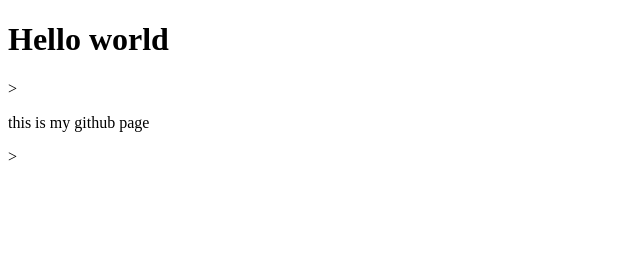
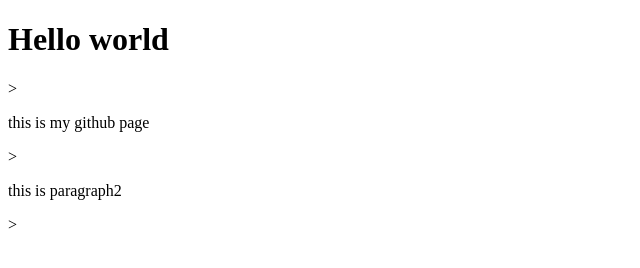
Before and after one commit to yuany00/yuany00.github.io, a plain HTML site: page index.html in a window 1280 px wide. Shown: the whole page, without its empty margins (0-640 px from the left). Drawn offline with Linux system fonts and the light colour scheme.

Commit message:
para 2 added

```diff
--- a/index.html
+++ b/index.html
@@ -4,6 +4,7 @@
 <body>
 <h1>Hello world</h1>>
 <p>this is my github page</p>>
+<p>this is paragraph2 </p>>
 
 </body>
 </html>
```
